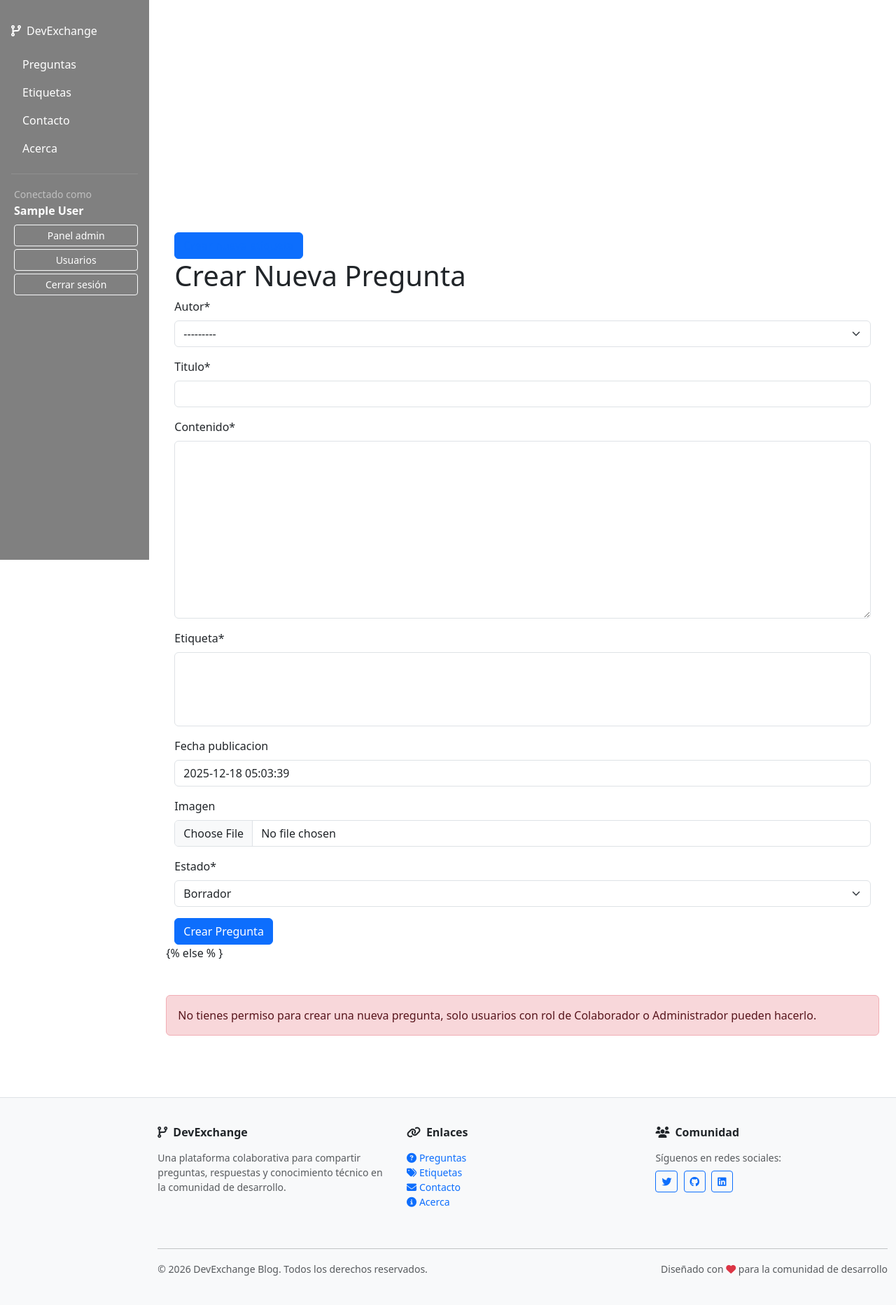
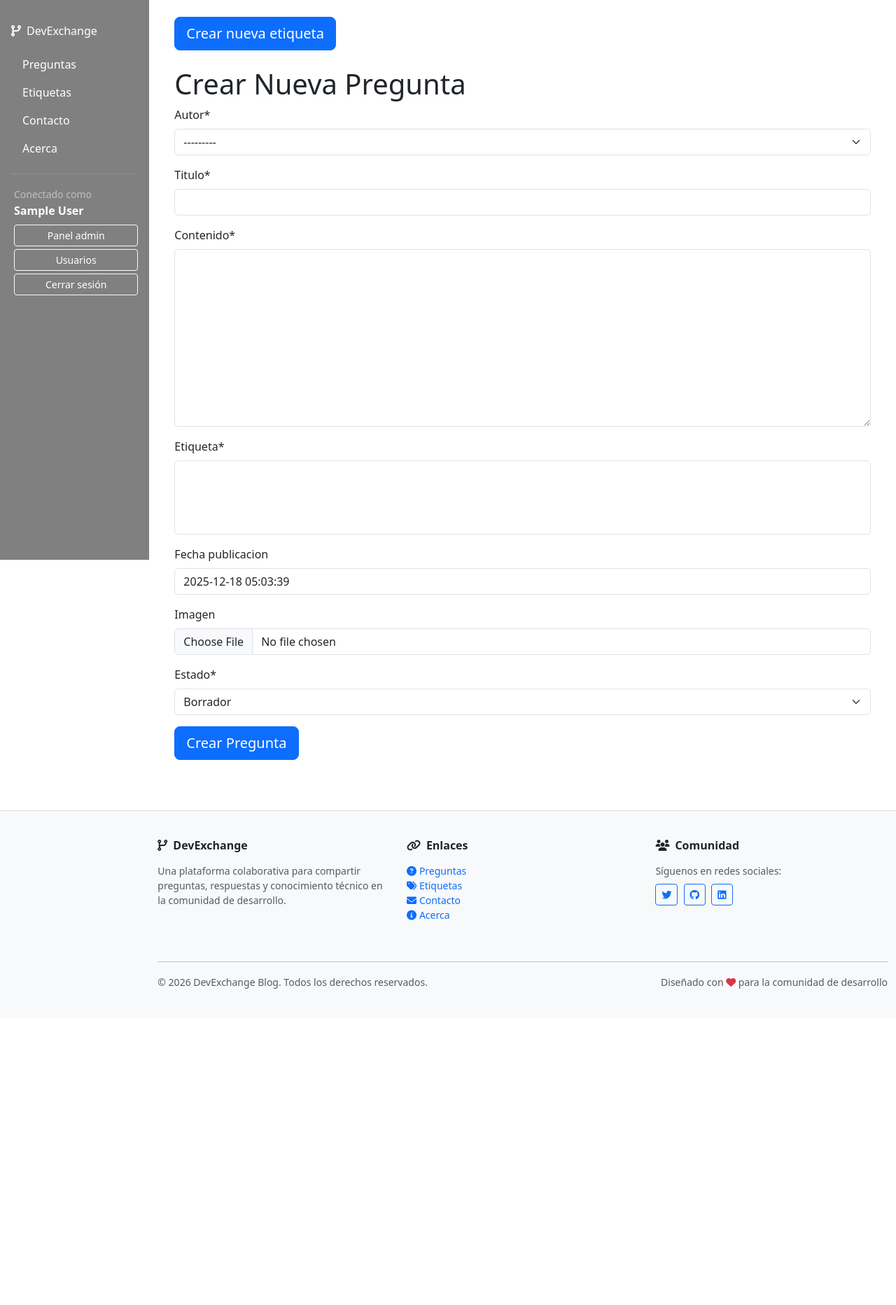
Before and after one commit to mcastillopreqin/DevExchangeBlog, a Django app: page /posts/crear_post/ in a window 1280 px wide. Shown: the whole page at 70% size. After the commit the page ends 1413 px from the top, so only its background shows below. Run offline with Django 4.2, Linux system fonts and the light colour scheme; the visitor is signed in with stand-in values (Sample User, id 1); data comes from the database, SQL or seed files in the repository; data that the repository does not hold is empty; some libraries are stand-ins or nearby versions.

Commit message:
fix crear pregunta

```diff
--- a/proyecto_blog_DevExchange/app_posts/templates/crear_post.html
+++ b/proyecto_blog_DevExchange/app_posts/templates/crear_post.html
@@ -1,22 +1,24 @@
 {% extends 'base.html' %}
 {% load crispy_forms_tags %}
 {% load colaborador_tags %}
+
 {% block contenido  %}
-{% if user.is_superuser or request.user|has_group:"Colaborador" %}
-    <div class="container-fluid" style="margin-top: 100px;">
-        <div  style="margin-top: 300px;">
-            <a id="boton_post" class="btn btn-primary" href="{% url 'crear_etiqueta' %}">Crear nueva etiqueta</a>
+
+{% if user.is_superuser or user|has_group:"Colaborador" %}
+    <div class="container-fluid">
+        <div class="mb-4">
+            <a class="btn btn-lg btn-primary" href="{% url 'crear_etiqueta' %}">Crear nueva etiqueta</a>
         </div>
         <h1>Crear Nueva Pregunta</h1>
         <form method="POST" enctype="multipart/form-data">
             {% csrf_token %}
             {{ form|crispy }}
-            <button type="submit" class="btn btn-primary">Crear Pregunta</button>
+            <button type="submit" class="btn btn-lg btn-primary">Crear Pregunta</button>
         </form>
     </div>
-{% else % }
+{% else %}
     <div class="alert alert-danger mt-5" role="alert">
-        No tienes permiso para crear una nueva pregunta, solo usuarios con rol de Colaborador o Administrador pueden hacerlo.
+        No tienes permiso para crear una nueva pregunta, solo usuarios con rol de Colaborador o SuperUser pueden hacerlo.
     </div>
 {% endif %}
 
```
